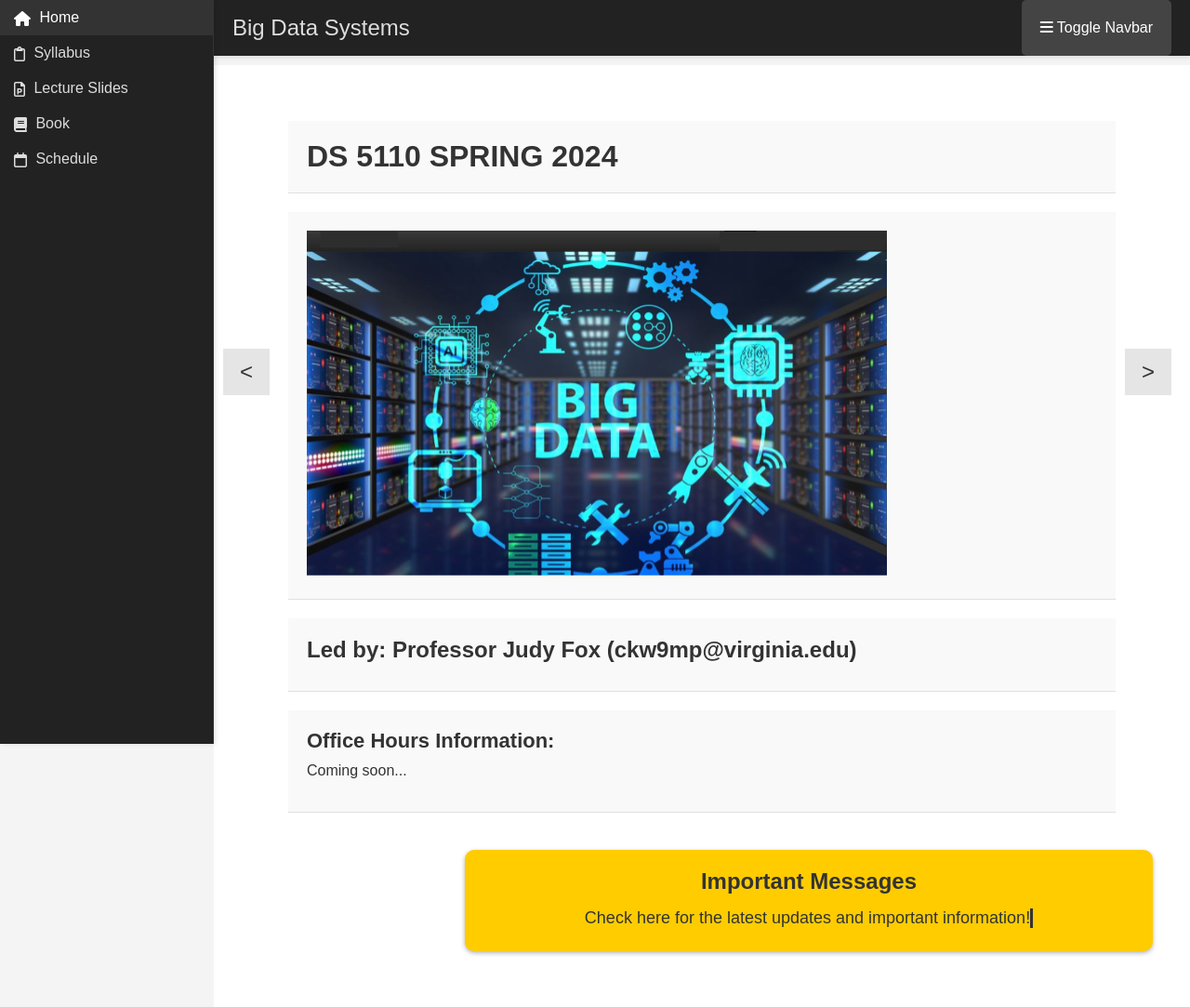
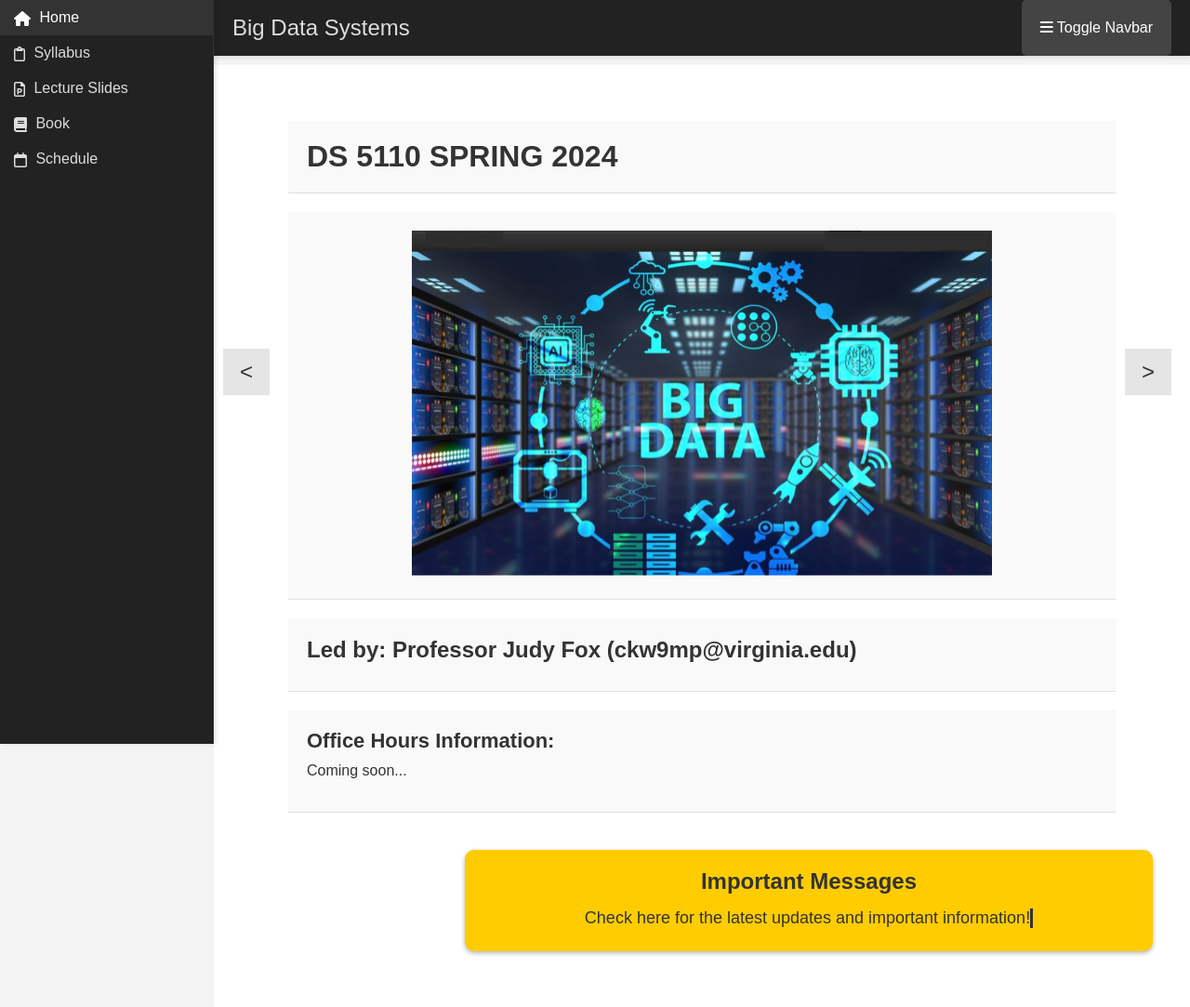
Before and after one commit to UVA-MLSys/Big-Data-Systems, a PHP site: page /index.html in a window 1280 px wide. Shown: the whole page at 93% size. Run offline with PHP 8.4, Linux system fonts and the light colour scheme.

Commit message:
picturecenter

```diff
--- a/headers/syllabus.html
+++ b/headers/syllabus.html
@@ -48,7 +48,7 @@
             <div>
                 <h1>Syllabus / Class Information</h1>
             </div>
-            <img src="../pics/sylheader.png">
+            <div class="centered-image"><img src="../pics/sylheader.png"></div>
             <span class="anchor" id = "class-info"></span>
             <div>
                 <h3>What is this class about?</h3>
--- a/index.html
+++ b/index.html
@@ -31,7 +31,7 @@
             <div>
                 <h1>DS 5110 SPRING 2024</h1>
             </div>
-            <div><img src="./pics/headerpic.png"></div>
+            <div class="centered-image"><img src="./pics/headerpic.png"></div>
             <div>
                 <h2>Led by: Professor Judy Fox (ckw9mp@virginia.edu)</h2>
             </div>
--- a/style.css
+++ b/style.css
@@ -310,3 +310,13 @@ tr:nth-child(even) {
     border-right: 3px solid #333;
     box-sizing: border-box;
 }
+
+.centered-image {
+    text-align: center;
+    margin: 0 auto;
+}
+
+.centered-image img {
+    max-width: 100%;
+    height: auto;
+}
```
